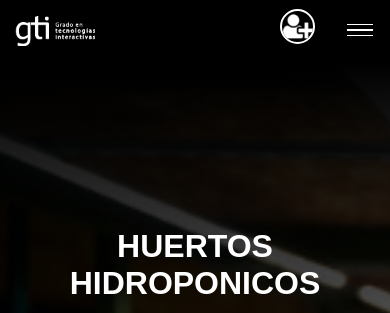
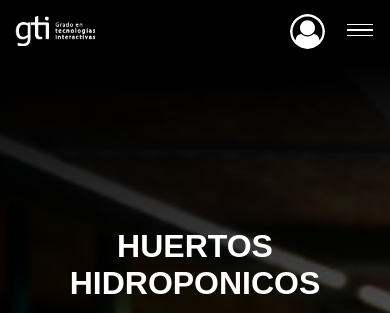
Before and after one commit to Meana13/Proyecto_Web, a PHP site: page / in a window 390 px wide. Shown: the top 313 px of the page. Run offline with PHP 8.4, Linux system fonts and the light colour scheme.

Commit message:
Pequeños arreglos en el header

```diff
--- a/src/app/css/landing_page/estilos_index_menu_no_registrado.css
+++ b/src/app/css/landing_page/estilos_index_menu_no_registrado.css
@@ -109,6 +109,10 @@ button.boton_menu {
   margin-bottom: .25em;
 }
 
+#icono-usuario {
+  border: 0;
+}
+
 .login-form-container {
   position: fixed;
   top: 0;
@@ -165,13 +169,13 @@ button.boton_menu {
 }
 
 #output {
-  opacity:0;
+  opacity: 0;
   margin: 1rem 2rem 1rem;
   padding: 0.5rem;
   background-color: transparent;
   text-align: center;
   transition: opacity .5s;
-  color:white;
+  color: white;
 }
 
 #output.error {
@@ -183,8 +187,8 @@ button.boton_menu {
 #menu-usuario-registrado,
 #header-admin,
 #header-comercial,
-#header-tecnico{
-  display:none;
+#header-tecnico {
+  display: none;
 }
 
 /* MOBILE */
@@ -223,6 +227,11 @@ button.boton_menu {
     margin-right: 10px;
     border-radius: 100%;
     border: 2px solid white;
+  }
+
+  #icono-usuario {
+    margin-right: 0;
+    margin-top: 10px;
   }
 
   .nav-menu {
--- a/src/index.html
+++ b/src/index.html
@@ -24,7 +24,7 @@
 
 
     <div class="login-tab" onclick="document.getElementById('login').style.display = 'flex'">
-        <a href="#" class="login-tab-icon"><img src="images/icono_usuario_no_registrado.png" alt=""></a>
+        <a href="#" class="login-tab-icon"><img id="icono-usuario" src="images/icono-usuario.svg" alt=""></a>
     </div>
 
     <div id="login" class="login-form-container" onclick="if(event.target === this) this.style.display='none'">
```
